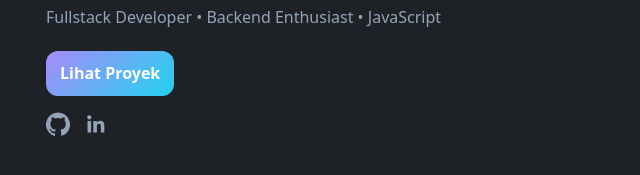
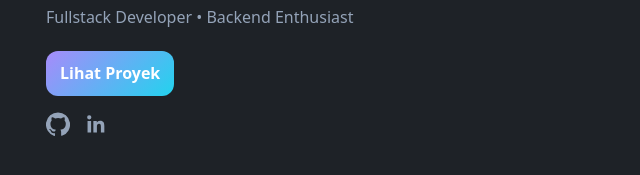
Before and after one commit to Kemal1101/portofolio.github.io, a plain HTML site: page index.html in a window 1280 px wide. Shown: the part 512-687 px from the top of the page, 44-684 px from the left. Drawn offline with Linux system fonts and the light colour scheme.

Commit message:
perbaikan untuk perkenalan

```diff
--- a/index.html
+++ b/index.html
@@ -41,7 +41,7 @@
         <div class="hero-content">
           <p class="eyebrow">Halo, aku</p>
           <h1 class="title">Muhammad Kemal Syahru Ramadhan</h1>
-          <p class="subtitle">Fullstack Developer • Backend Enthusiast • JavaScript</p>
+          <p class="subtitle">Fullstack Developer • Backend Enthusiast</p>
           <div class="hero-cta">
             <a class="btn btn-primary" href="#projects">Lihat Proyek</a>
           </div>
```
